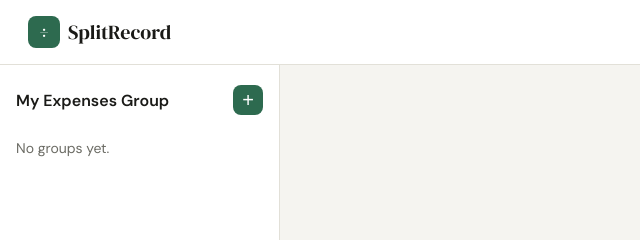
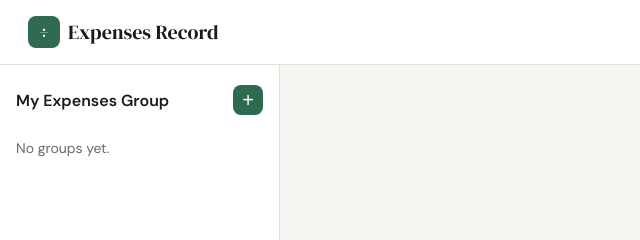
Before and after one commit to sskeric/ExpensesSplitTracker, a website: page frontend/dashboard.html in a window 1280 px wide. Shown: the top 240 px of the page, 0-640 px from the left. Drawn offline with Linux system fonts and the light colour scheme; no server answers; sample sign-in values are in the browser's storage.

Commit message:
Update dashboard.html

```diff
--- a/frontend/dashboard.html
+++ b/frontend/dashboard.html
@@ -14,7 +14,7 @@
   <div id="toast" class="toast"></div>
 
   <nav class="navbar">
-    <div class="nav-brand"><span class="brand-icon">÷</span> SplitRecord</div>
+    <div class="nav-brand"><span class="brand-icon">÷</span> Expenses Record</div>
     <div class="nav-right">
       <span id="nav-username" class="nav-user"></span>
       <button class="btn-logout" onclick="logout()">Logout</button>
```
